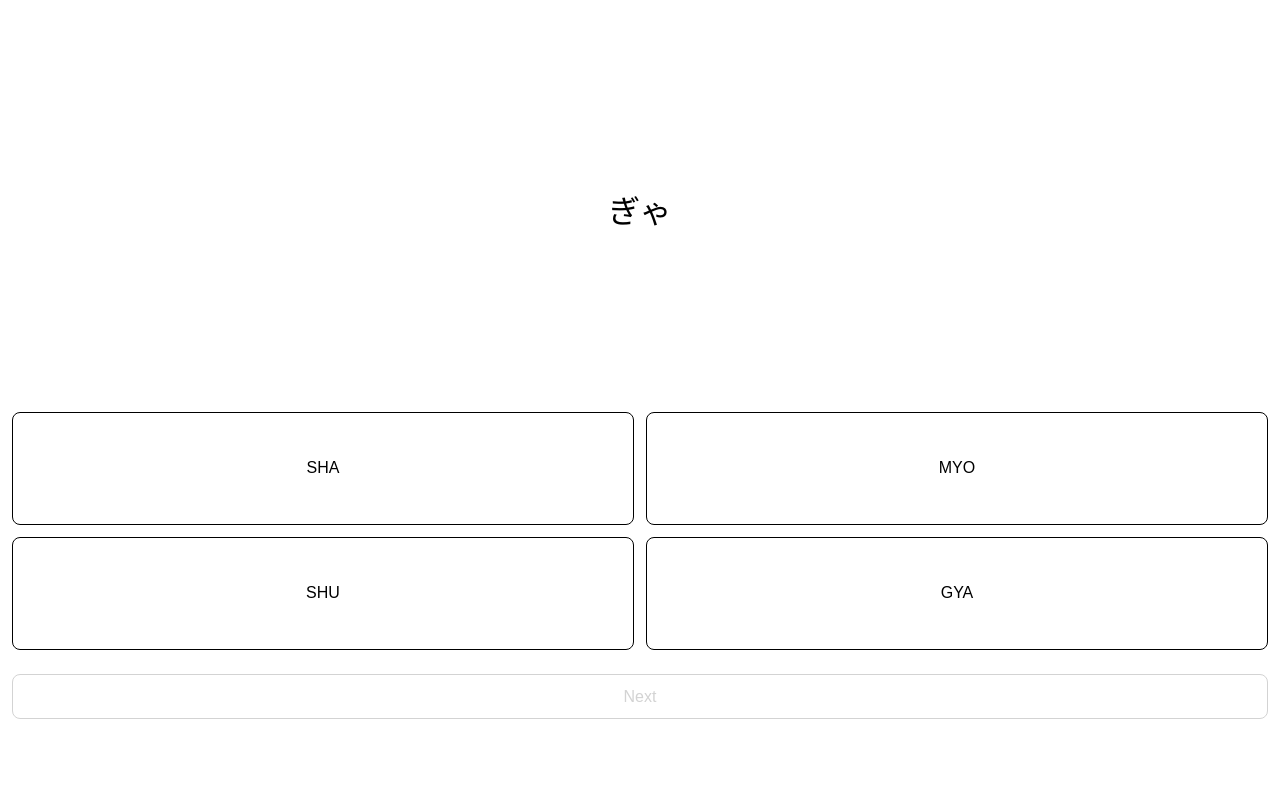
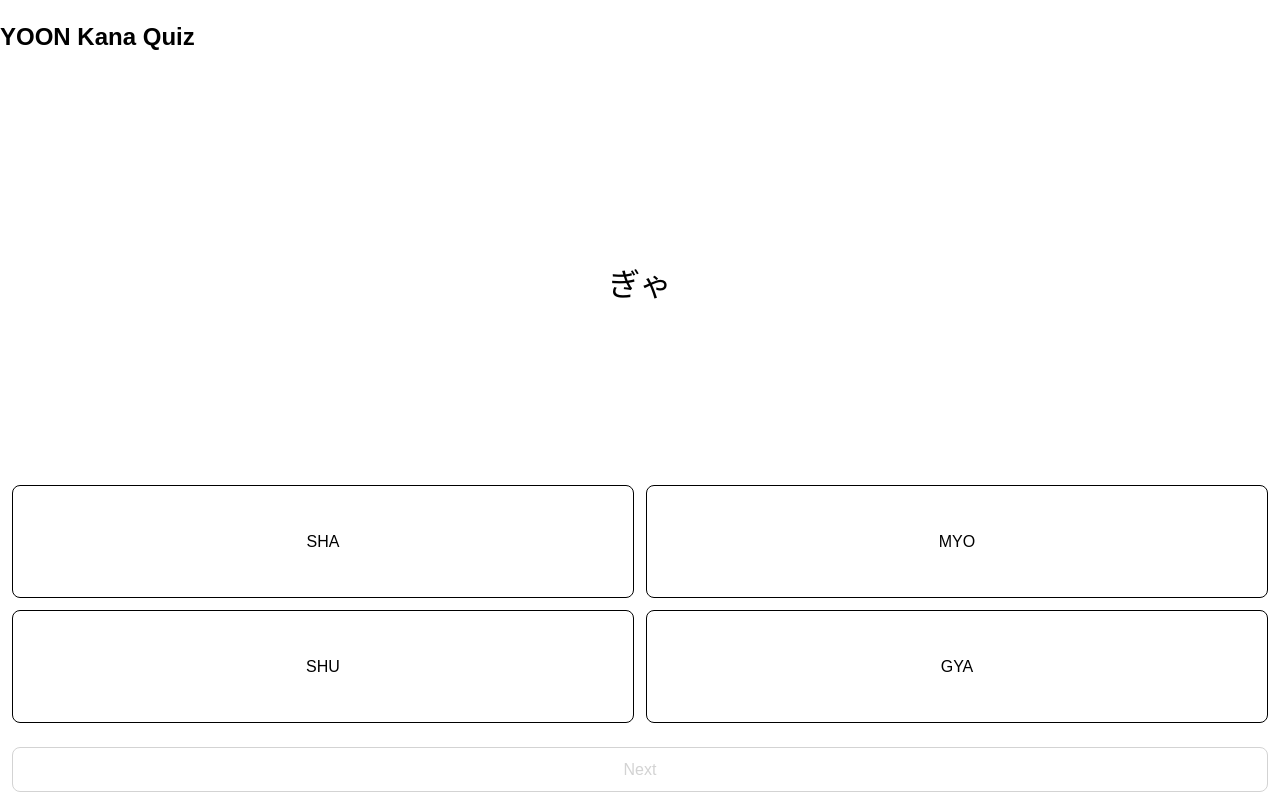
Before and after one commit to macfrei/japanese-learning-app, a React (Create React App) app: page / in a window 1280 px wide. Shown: the top 800 px of the page. Built offline with nearby package versions, Linux system fonts and the light colour scheme.

Commit message:
Update App

```diff
--- a/src/App.tsx
+++ b/src/App.tsx
@@ -1,6 +1,6 @@
 import hiragana from './assets/hiragana';
 import katakana from './assets/katakana';
-import KanaQuizForm from './components/KanaQuiz/KanaQuizForm';
+import KanaQuiz from './components/KanaQuiz/KanaQuiz';
 import BasicKanaTable from './components/KanaTable/BasicKanaTable';
 import TenTenKanaTable from './components/KanaTable/TenTenKanaTable';
 import YoonKanaTable from './components/KanaTable/YoonKanaTable';
@@ -25,7 +25,7 @@ function App() {
   const yoonKatakana = katakana.filter(({ type }) => type === TypeOfKana.yoon);
   return (
     <div>
-      <KanaQuizForm kana={yoonHiragana} />
+      <KanaQuiz kana={yoonHiragana} />
       <BasicKanaTable kana={basicHiragana} caption="Basic Hiragana Table" />
       <BasicKanaTable kana={basicKatakana} caption="Basic Katakana Table" />
       <TenTenKanaTable kana={tentenHiragana} caption="Tenten Hiragana Table" />
```
